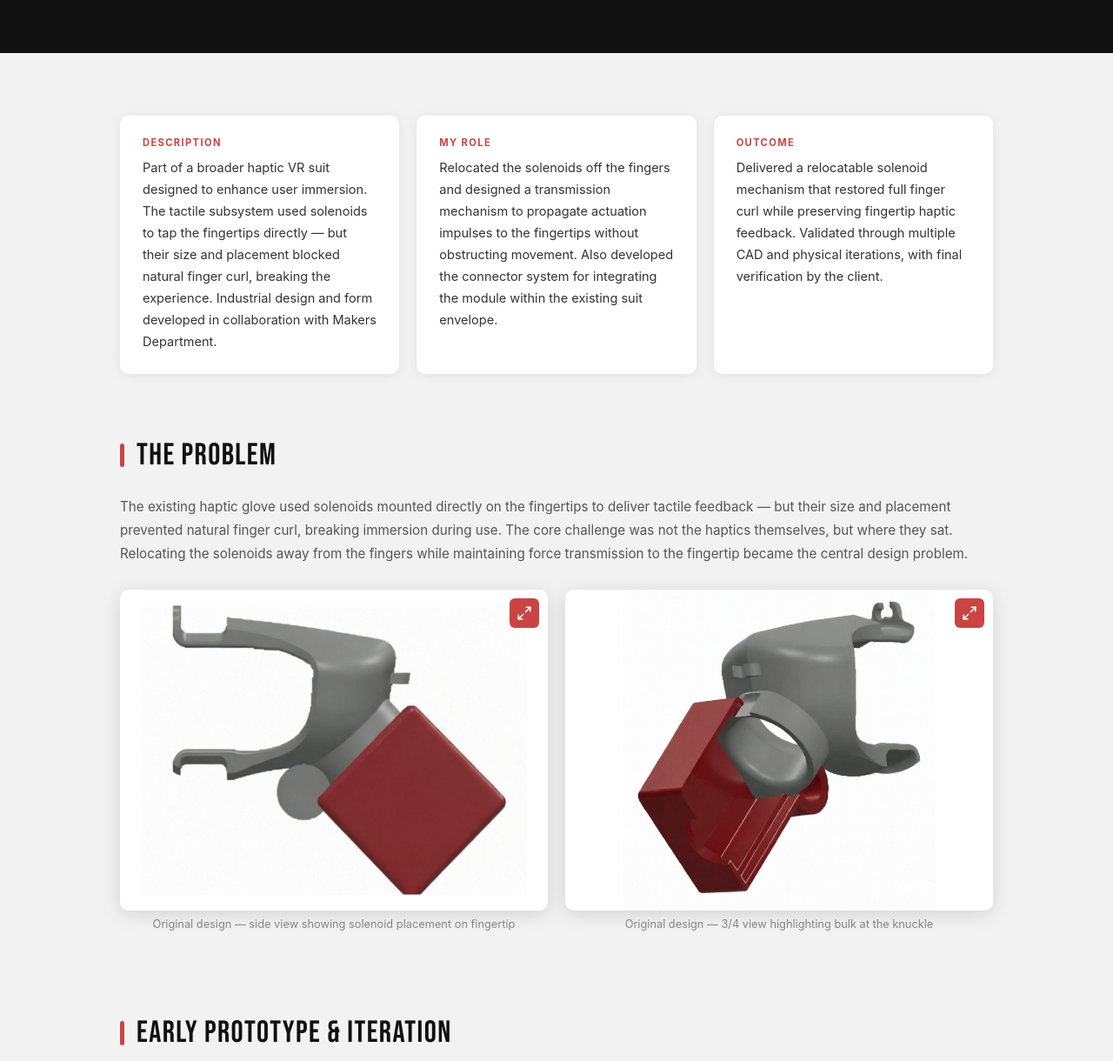
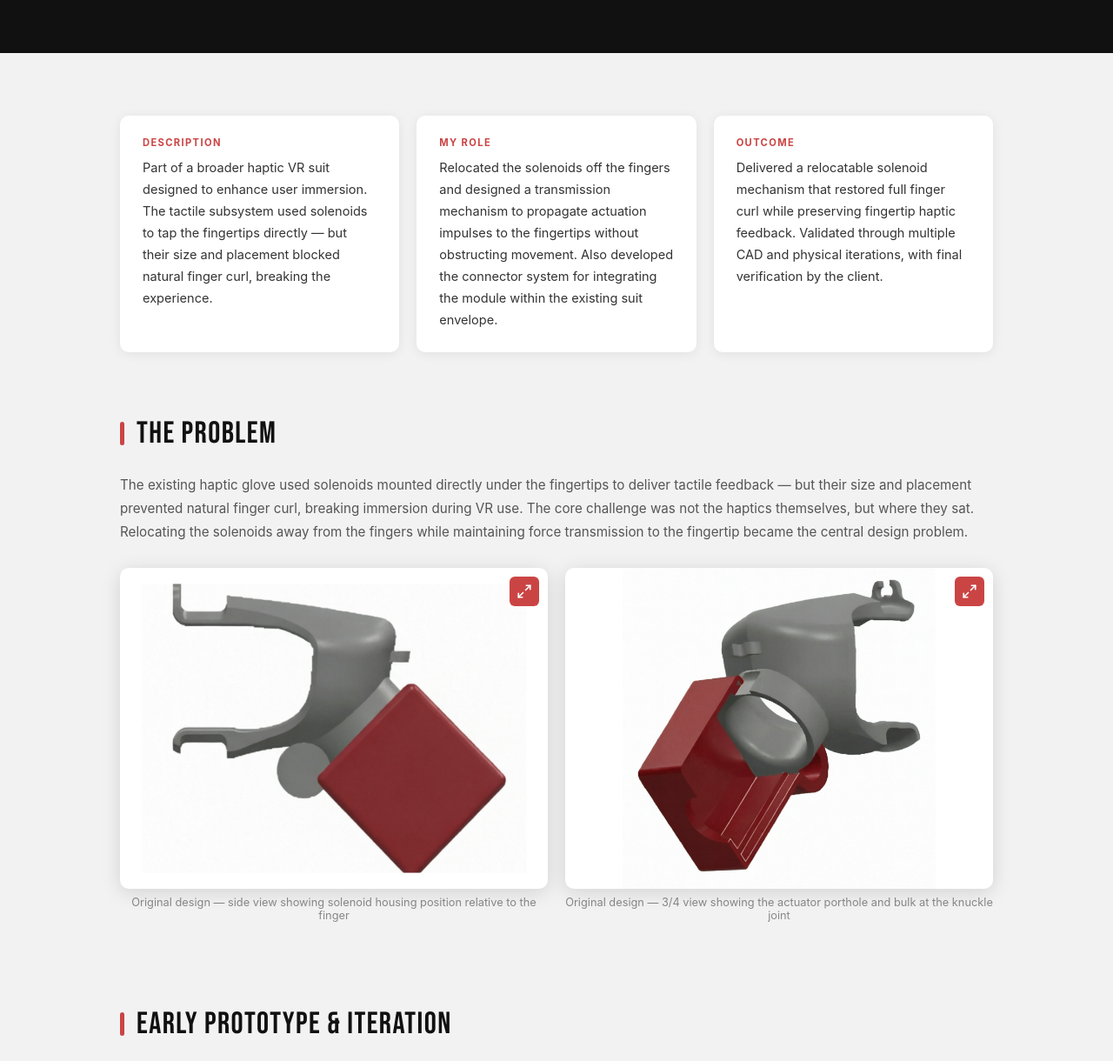
Before and after one commit to joseVidalJimenez/portfolio, a website: page docs/projects/hapicFinger.html in a window 1280 px wide. Shown: the part 446-1666 px from the top of the page at 87% size. Drawn offline with Linux system fonts and the light colour scheme.

Commit message:
updating: "The Problem" text and captions

```diff
--- a/docs/projects/hapicFinger.html
+++ b/docs/projects/hapicFinger.html
@@ -60,7 +60,7 @@
 					<div class="overview-grid">
 						<div class="overview-block">
 							<h4>Description</h4>
-							<p>Part of a broader haptic VR suit designed to enhance user immersion. The tactile subsystem used solenoids to tap the fingertips directly — but their size and placement blocked natural finger curl, breaking the experience. Industrial design and form developed in collaboration with Makers Department.</p>
+							<p>Part of a broader haptic VR suit designed to enhance user immersion. The tactile subsystem used solenoids to tap the fingertips directly — but their size and placement blocked natural finger curl, breaking the experience.</p>
 						</div>
 						<div class="overview-block">
 							<h4>My Role</h4>
@@ -74,7 +74,7 @@
 				</div>
 				<div class="project-section">
 					<h2>The Problem</h2>
-					<p class="para">The existing haptic glove used solenoids mounted directly on the fingertips to deliver tactile feedback — but their size and placement prevented natural finger curl, breaking immersion during use. The core challenge was not the haptics themselves, but where they sat. Relocating the solenoids away from the fingers while maintaining force transmission to the fingertip became the central design problem.</p>
+					<p class="para">The existing haptic glove used solenoids mounted directly under the fingertips to deliver tactile feedback — but their size and placement prevented natural finger curl, breaking immersion during VR use. The core challenge was not the haptics themselves, but where they sat. Relocating the solenoids away from the fingers while maintaining force transmission to the fingertip became the central design problem.</p>
 					<div class="image-pair" style="gap: 20px;">
 						<div>
 							<div class="img-frame img-frame--white" style="position: relative;">
@@ -88,7 +88,7 @@
 									</svg>
 								</button>
 							</div>
-							<p class="media-caption">Original design — side view showing solenoid placement on fingertip</p>
+							<p class="media-caption">Original design — side view showing solenoid housing position relative to the finger</p>
 						</div>
 						<div>
 							<div class="img-frame img-frame--white" style="position: relative;">
@@ -102,7 +102,7 @@
 									</svg>
 								</button>
 							</div>
-							<p class="media-caption">Original design — 3/4 view highlighting bulk at the knuckle</p>
+							<p class="media-caption">Original design — 3/4 view showing the actuator porthole and bulk at the knuckle joint</p>
 						</div>
 					</div>
 				</div>
```
